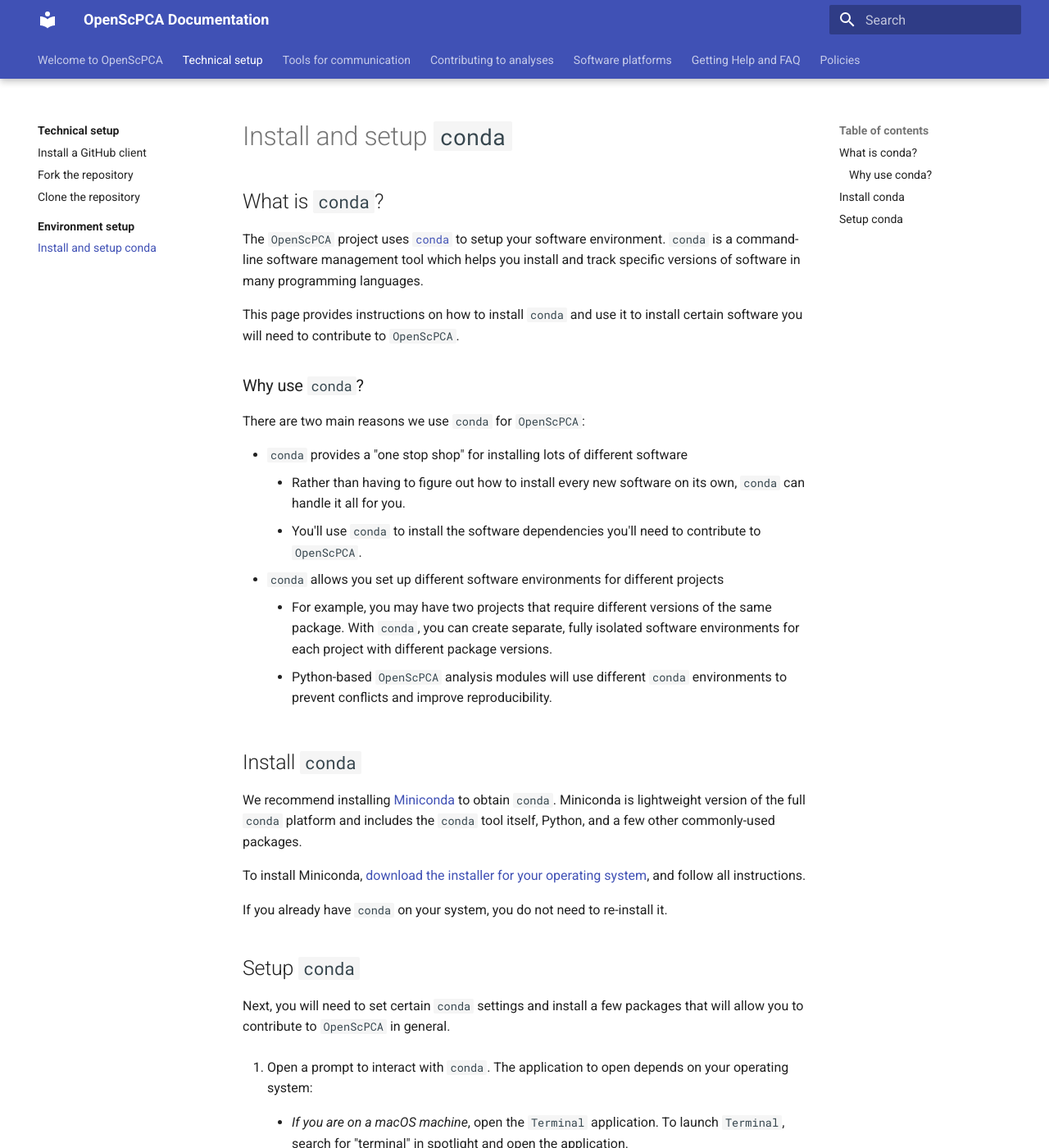
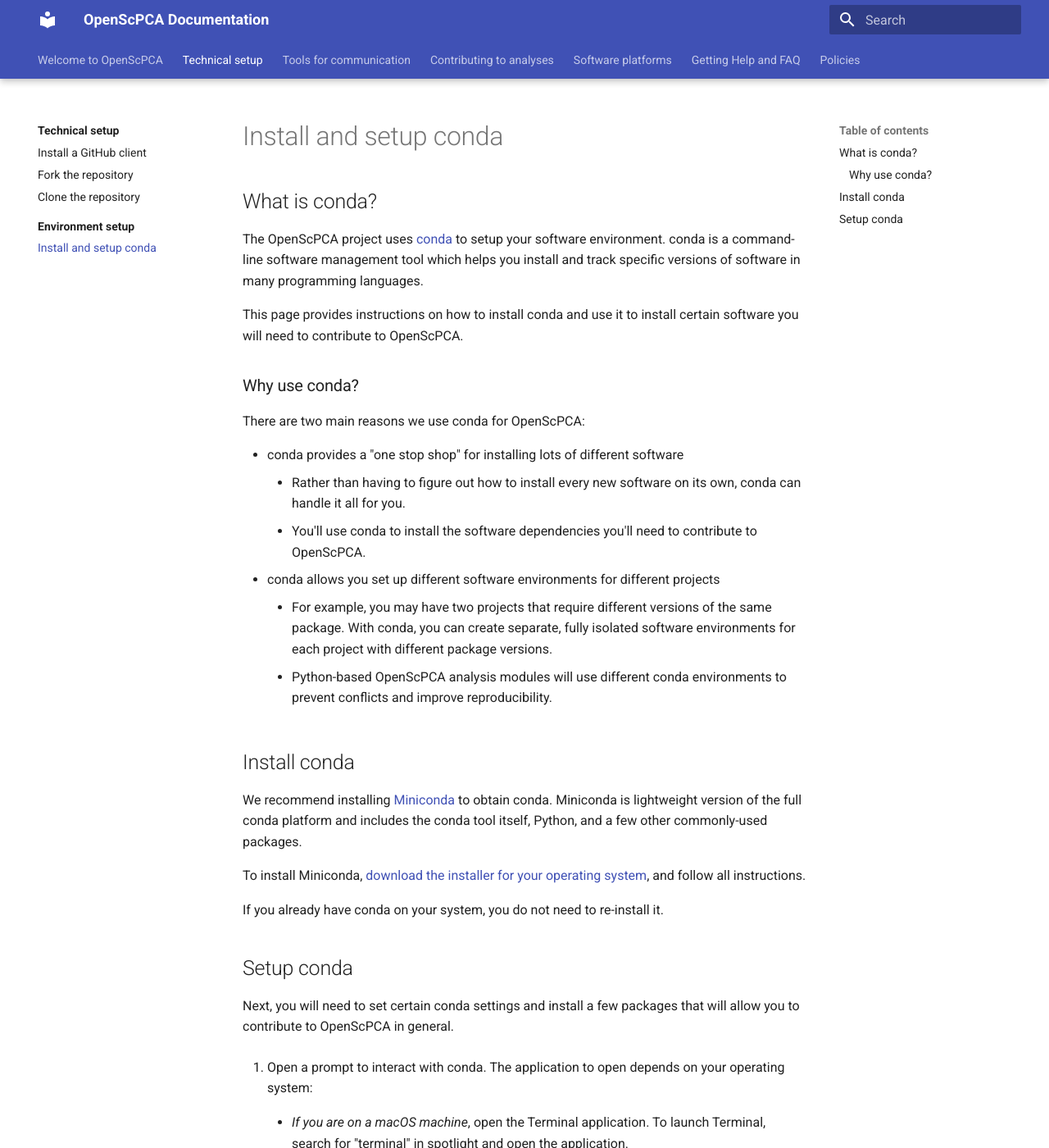
Before and after one commit to AlexsLemonade/OpenScPCA-analysis, an MkDocs documentation site: the page built from docs/technical-setup/environment-setup/setup-conda.md, in a window 1280 px wide and 1400 px high. Shown: the whole window at 82% size. Built offline with MkDocs 1.6.1 and Material for MkDocs 9.7.7, drawn with Linux system fonts in a browser that asks for light colours; some of the changed text lies outside the part shown.

```diff
--- a/docs/technical-setup/environment-setup/setup-conda.md
+++ b/docs/technical-setup/environment-setup/setup-conda.md
@@ -1,54 +1,54 @@
-# Install and setup `conda`
+# Install and setup conda
 
-## What is `conda`?
+## What is conda?
 
-The `OpenScPCA` project uses [`conda`](https://docs.anaconda.com/free/miniconda/index.html) to setup your software environment.
-`conda` is a command-line software management tool which helps you install and track specific versions of software in many programming languages.
+The OpenScPCA project uses [conda](https://docs.anaconda.com/free/miniconda/index.html) to setup your software environment.
+conda is a command-line software management tool which helps you install and track specific versions of software in many programming languages.
 
-This page provides instructions on how to install `conda` and use it to install certain software you will need to contribute to `OpenScPCA`.
+This page provides instructions on how to install conda and use it to install certain software you will need to contribute to OpenScPCA.
 
 
-### Why use `conda`?
+### Why use conda?
 
-There are two main reasons we use `conda` for `OpenScPCA`:
+There are two main reasons we use conda for OpenScPCA:
 
-- `conda` provides a "one stop shop" for installing lots of different software
-    - Rather than having to figure out how to install every new software on its own, `conda` can handle it all for you.
-    - You'll use `conda` to install the software dependencies you'll need to contribute to `OpenScPCA`.
-- `conda` allows you set up different software environments for different projects
+- conda provides a "one stop shop" for installing lots of different software
+    - Rather than having to figure out how to install every new software on its own, conda can handle it all for you.
+    - You'll use conda to install the software dependencies you'll need to contribute to OpenScPCA.
+- conda allows you set up different software environments for different projects
     - For example, you may have two projects that require different versions of the same package.
-    With `conda`, you can create separate, fully isolated software environments for each project with different package versions.
-    - Python-based `OpenScPCA` analysis modules will use different `conda` environments to prevent conflicts and improve reproducibility.
+    With conda, you can create separate, fully isolated software environments for each project with different package versions.
+    - Python-based OpenScPCA analysis modules will use different conda environments to prevent conflicts and improve reproducibility.
 
 
-## Install `conda`
+## Install conda
 
-We recommend installing [Miniconda](https://docs.anaconda.com/free/miniconda/index.html) to obtain `conda`.
-Miniconda is lightweight version of the full `conda` platform and includes the `conda` tool itself, Python, and a few other commonly-used packages.
+We recommend installing [Miniconda](https://docs.anaconda.com/free/miniconda/index.html) to obtain conda.
+Miniconda is lightweight version of the full conda platform and includes the conda tool itself, Python, and a few other commonly-used packages.
 
 To install Miniconda, [download the installer for your operating system](https://docs.anaconda.com/free/miniconda/miniconda-install/), and follow all instructions.
 
-If you already have `conda` on your system, you do not need to re-install it.
+If you already have conda on your system, you do not need to re-install it.
 
-## Setup `conda`
+## Setup conda
 
-Next, you will need to set certain `conda` settings and install a few packages that will allow you to contribute to `OpenScPCA` in general.
+Next, you will need to set certain conda settings and install a few packages that will allow you to contribute to OpenScPCA in general.
 
-1. Open a prompt to interact with `conda`.
+1. Open a prompt to interact with conda.
 The application to open depends on your operating system:
-    - _If you are on a macOS machine_, open the `Terminal` application.
-    To launch `Terminal`, search for "terminal" in spotlight and open the application.
+    - _If you are on a macOS machine_, open the Terminal application.
+    To launch Terminal, search for "terminal" in spotlight and open the application.
     <figure markdown="span">
         ![Launch the Terminal application.](../../img/terminal-spotlight.png){width="425"}
     </figure>
 
 
-    - _If you are on a Windows machine_, open the `conda` prompt.
+    - _If you are on a Windows machine_, open the conda prompt.
     To launch the prompt, SOMETHING SOMETHING START MENU.
     TODO: Add screenshot.
 
 1. Copy and paste the following code into the prompt, and hit enter.
-These commands will set the [recommended channels](https://docs.conda.io/projects/conda/en/latest/user-guide/concepts/channels.html) `conda` should use to search for software. <!-- For an indented code block, no backticks - just tab in twice -->
+These commands will set the [recommended channels](https://docs.conda.io/projects/conda/en/latest/user-guide/concepts/channels.html) conda should use to search for software. <!-- For an indented code block, no backticks - just tab in twice -->
 
         conda config --add channels defaults
         conda config --add channels bioconda
@@ -56,16 +56,16 @@ These commands will set the [recommended channels](https://docs.conda.io/project
         conda config --set channel_priority strict
 
     !!! info
-        If you are on a macOS machine and get the error `conda: command not found`, this means `conda` was not properly installed.
+        If you are on a macOS machine and get the error `conda: command not found`, this means conda was not properly installed.
         Please DO SOMETHING TO GET HELP? IS IT OPEN A DISCUSSION? IS IT DM US? IS IT SEE OTHER DOCS FOR WAYS TO GET HELP?
         OR DO WE NOT EVEN NEED THIS NOTE?
 
     !!! note
         You may be prompted to enter `y` or `n` (yes or no) during this setup.
-        If/when this prompt appears, you should hit `y` to give `conda` permissions to proceed.
+        If/when this prompt appears, you should hit `y` to give conda permissions to proceed.
 
-1. The last step is to add the packages to your base `conda` environment that you will need to contribute to `OpenScPCA`.
-Copy and paste the following command into `Terminal`, and hit enter.
+1. The last step is to add the packages to your base conda environment that you will need to contribute to OpenScPCA.
+Copy and paste the following command into Terminal, and hit enter.
 
         conda install awscli jq pre-commit
 
```
